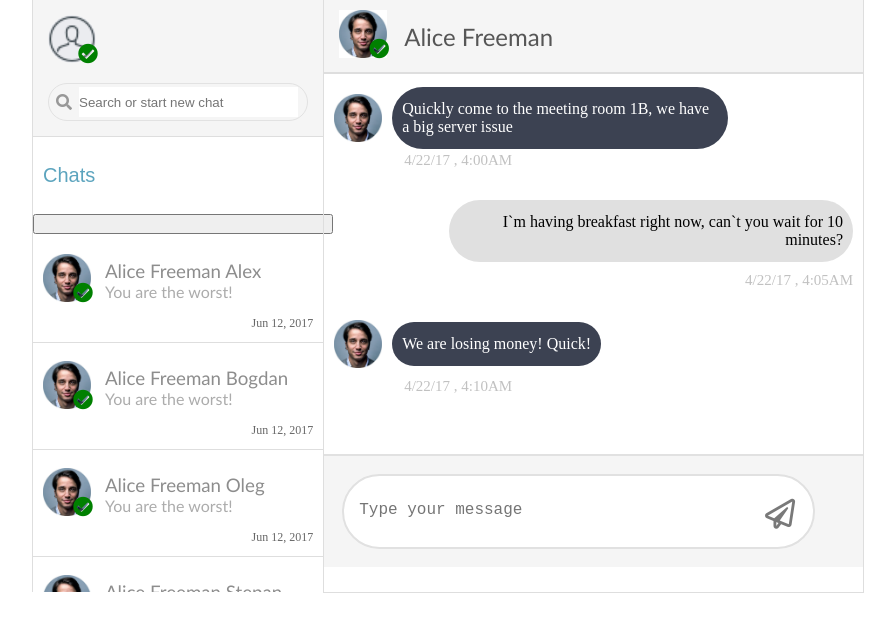
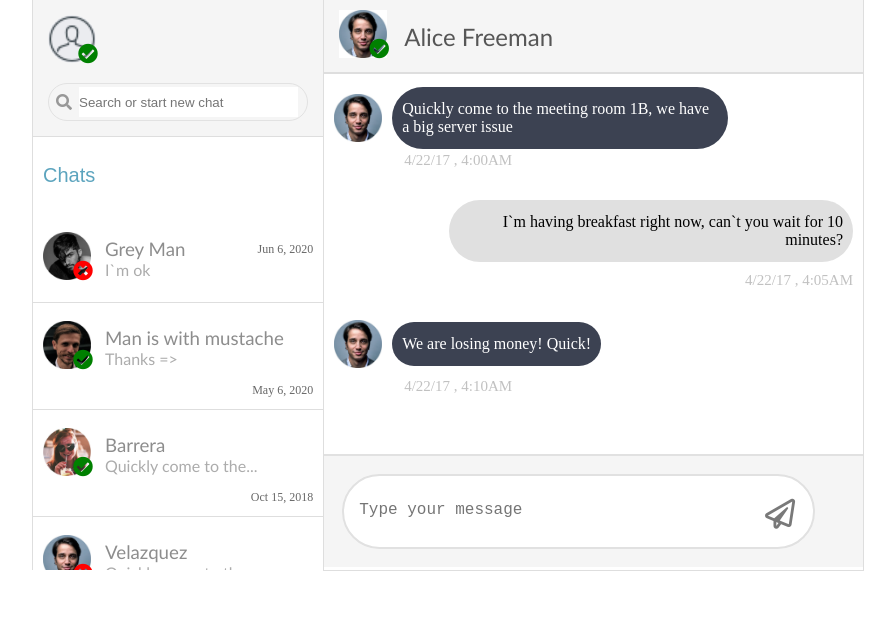
Before and after one commit to PavloZaluskyy/ChatReenbitTest, an Angular app: page / in a window 1280 px wide. Shown: the top 632 px of the page, without its empty margins (192-1087 px from the left). Built offline with nearby package versions, Linux system fonts and the light colour scheme.

Commit message:
create methods: sortForData and selectContact

```diff
--- a/angular.json
+++ b/angular.json
@@ -119,6 +119,10 @@
           }
         }
       }
-    }},
-  "defaultProject": "chat"
+    }
+  },
+  "defaultProject": "chat",
+  "cli": {
+    "analytics": false
+  }
 }
--- a/src/app/app.module.ts
+++ b/src/app/app.module.ts
@@ -10,6 +10,7 @@ import { MainChatComponent } from './component/main-chat/main-chat.component';
 import { SearchPanelComponent } from './component/list-contacts/search-panel/search-panel.component';
 import { MainTopComponent } from './component/main-chat/main-top/main-top.component';
 import { MainBottomComponent } from './component/main-chat/main-bottom/main-bottom.component';
+import { TruncateTextPipe } from './truncate-text.pipe';
 
 @NgModule({
   declarations: [
@@ -18,7 +19,8 @@ import { MainBottomComponent } from './component/main-chat/main-bottom/main-bott
     MainChatComponent,
     SearchPanelComponent,
     MainTopComponent,
-    MainBottomComponent
+    MainBottomComponent,
+    TruncateTextPipe
   ],
   imports: [
     BrowserModule,
--- a/src/app/component/list-contacts/list-contacts.component.css
+++ b/src/app/component/list-contacts/list-contacts.component.css
@@ -16,6 +16,7 @@ h2{
 }
 .listContacts .person{
     height: auto;
+    cursor: pointer;
     display: flex;
     flex-wrap: wrap;
     justify-content: flex-start;
@@ -35,10 +36,11 @@ h2{
     font-size: 20px;
     position: relative;
     font-weight: 600;
-    color: green;
     margin-left: -18px;
     top: -2px;
 }
+.online{color: green;}
+.offline{color: red;}
 .listContacts .person .info{
     width: auto;
     margin: 0 12px;
@@ -65,3 +67,7 @@ h2{
     font-size: 12px;
     top: 7px;
 }
+.active, .active .info h3, .active .info .message, .active .date span{
+    background: #3C4252;
+    color: #fff!important;
+}
--- a/src/app/component/list-contacts/list-contacts.component.html
+++ b/src/app/component/list-contacts/list-contacts.component.html
@@ -2,60 +2,21 @@
   <app-search-panel></app-search-panel>
   <div class="contacts">
     <h2>Chats</h2>
-    <button style="width: 300px; height: 20px;" (click)="fun(contacts)"></button>
     <div class="listContacts">
 
-
-      <div class="person" *ngFor="let item of contacts">
+      <div class="person" (click)="selectContact(item, $event)" *ngFor="let item of contacts">
         <div class="avatar">
-          <img src="assets/img/avatar1.png" alt="avatar">
-          <i class="far fa-check-circle status"></i>
+          <img src="assets/{{item.avatar}}" alt="avatar">
+          <i *ngIf="item.status == 'online'" class="far fa-check-circle status online"></i>
+          <i *ngIf="item.status == 'offline'" class="fas fa-times-circle status offline"></i>
         </div>
         <div class="info">
-          <h3>Alice Freeman {{item.name}}</h3>
-          <span class="message">You are the worst!</span>
+          <h3>{{item.name}}</h3>
+          <span class="message">{{item.messagesHistory[item.messagesHistory.length-1].message | truncateText:28}}</span>
         </div>
-        <div class="date"><span>Jun 12, 2017</span></div>
+        <div class="date"><span>{{item.messagesHistory[item.messagesHistory.length-1].date | date:'mediumDate'}}</span>
+        </div>
       </div>
-
-      <div class="person">
-        <div class="avatar">
-          <img src="assets/img/avatar1.png" alt="avatar">
-          <i class="far fa-check-circle status"></i>
-        </div>
-        <div class="info">
-          <h3>Alice Freeman</h3>
-          <span class="message">You are the worst!</span>
-        </div>
-        <div class="date"><span>Jun 12, 2017</span></div>
-      </div>
-
-
-      <div class="person">
-        <div class="avatar">
-          <img src="assets/img/avatar1.png" alt="avatar">
-          <i class="far fa-check-circle status"></i>
-        </div>
-        <div class="info">
-          <h3>Alice Freeman</h3>
-          <span class="message">You are the worst!</span>
-        </div>
-        <div class="date"><span>Jun 12, 2017</span></div>
-      </div>
-
-
-      <div class="person">
-        <div class="avatar">
-          <img src="assets/img/avatar1.png" alt="avatar">
-          <i class="far fa-check-circle status"></i>
-        </div>
-        <div class="info">
-          <h3>Alice Freeman</h3>
-          <span class="message">You are the worst!</span>
-        </div>
-        <div class="date"><span>Jun 12, 2017</span></div>
-      </div>
-
 
     </div>
   </div>
--- a/src/app/component/list-contacts/list-contacts.component.ts
+++ b/src/app/component/list-contacts/list-contacts.component.ts
@@ -10,21 +10,30 @@ import { DataService } from 'src/service/data.service';
 })
 export class ListContactsComponent implements OnInit {
 
-  public contacts:any[];
-  fun(item){
-    console.log(1)
-    console.log(item[0].name);
-  }
+  public contacts: any[];
 
   constructor(private DataService: DataService) {
 
   }
+  selectContact(item, event) {
+    let allActiveClassCss = document.querySelectorAll(".active");
+    event.currentTarget.classList.add('active');
+    if (allActiveClassCss[0] != undefined)
+      allActiveClassCss[0].classList.remove('active');
 
+  }
+  sortForDate(items) {
+    items.sort((a, b) => {
+      let dateA: any = new Date(a.messagesHistory[a.messagesHistory.length - 1].date),
+        dateB: any = new Date(b.messagesHistory[b.messagesHistory.length - 1].date);
+      return dateB - dateA
+    })
+  }
   ngOnInit() {
     this.DataService.getDate()
       .subscribe(data => {
-        console.log(data)
-        this.contacts=(data);
+        this.sortForDate(data);
+        this.contacts = (data);
         return this.contacts;
       });
   }
--- a/src/app/data.ts
+++ b/src/app/data.ts
@@ -3,5 +3,5 @@ export interface Data {
     name: string,
     status: string,
     avatar: string,
-    massagesHistory: any[]
+    messagesHistory: any[]
 }
--- /dev/null
+++ b/src/app/truncate-text.pipe.ts
@@ -0,0 +1,30 @@
+import { Pipe, PipeTransform } from '@angular/core';
+
+@Pipe({
+  name: 'truncateText'
+})
+export class TruncateTextPipe implements PipeTransform {
+
+  transform(value: string, length: number): string {
+    const biggestWord = 50;
+    const elipses = "...";
+
+    if (typeof value === "undefined") return value;
+    if (value.length <= length) return value;
+
+    //.. truncate to about correct lenght
+    let truncatedText = value.slice(0, length + biggestWord);
+
+    //.. now nibble ends till correct length
+    while (truncatedText.length > length - elipses.length) {
+
+      let lastSpace = truncatedText.lastIndexOf(" ");
+      if (lastSpace === -1) break;
+      truncatedText = truncatedText.slice(0, lastSpace).replace(/[!,.?;:]$/, '');
+
+    };
+
+    return truncatedText + elipses;
+
+  }
+}
--- a/src/assets/data.json
+++ b/src/assets/data.json
@@ -1,97 +1,151 @@
 [
 	{
-		"name": "Alex",
+		"id": 1,
+		"name": "Alice Freeman",
 		"status": "online",
-		"avatar": "url-1",
-		"massagesHistory": [{
-			"text": "Hello",
-			"whoSent": "his",
-			"date": "04/07/17",
-			"time": "4:00"
+		"avatar": "img/avatar3.png",
+		"messagesHistory": [{
+			"message": "Quickly come to the meeting room 1B, we have a big server issue",
+			"sender": "his",
+			"date": "4/22/17",
+			"time": "2:00AM"
 			},
 			{
-			"text": "Hi",
-			"whoSent": "my",
-			"date": "04/07/17",
-			"time": "4:10"
+          	"message": "I`m having breakfast right now, can`t you wait for 10 minutes?",
+			"sender": "me",
+          	"date": "4/22/17",
+          	"time": "5:05AM"
 			},
 			{
-			"text": "Where are you?",
-			"whoSent": "his",
-			"date": "04/07/17",
-			"time": "4:15"
+          	"message": "You are the worst!",
+			"sender": "his",
+			"date": "6/12/17",
+          	"time": "6:10AM"
 			}
 		]
 	},
 	{
-		"name": "Bogdan",
-		"status": "offline",
-		"avatar": "url-2",
-		"massagesHistory": [{
-			"text": "Hi",
-			"whoSent": "his",
-			"date": "05/08/17",
-			"time": "4:00"
+		"id": 2,
+		"name": "Josefina",
+		"status": "online",
+		"avatar": "img/avatar2.png",
+		"messagesHistory": [{
+          	"message": "Quickly come to the meeting room 1B, we have a big server issue",
+			"sender": "his",
+			"date": "4/22/17",
+			"time": "4:00AM"
 			},
 			{
-			"text": "Hi",
-			"whoSent": "my",
-			"date": "05/08/17",
-			"time": "4:10"
+          	"message": "I`m having breakfast right now, can`t you wait for 10 minutes?",
+			"sender": "me",
+			"date": "4/22/17",
+          	"time": "4:05AM"
 			},
 			{
-			"text": "You late",
-			"whoSent": "his",
-			"date": "05/08/17",
-			"time": "4:15"
+			"message": "We are losing money! Quick!",
+			"sender": "his",
+			"date": "4/22/17",
+          	"time": "4:10AM"
 			}
 		]
 	},
 	{
-		"name": "Oleg",
-		"status": "online",
-		"avatar": "url-3",
-		"massagesHistory": [{
-			"text": "FUCKK",
-			"whoSent": "my",
+		"id": 3,
+		"name": "Velazquez",
+		"status": "offline",
+		"avatar": "img/avatar1.png",
+		"messagesHistory": [{
+			"message": "Quickly!",
+			"sender": "his",
 			"date": "10/10/18",
 			"time": "16:00"
 			},
 			{
-			"text": "It`s Ok?",
-			"whoSent": "his",
+			"message": "I`m having breakfast right now, can`t you wait for 10 minutes?",
+			"sender": "me",
 			"date": "10/10/18",
 			"time": "16:10"
 			},
 			{
-			"text": "Yea, I`m funny",
-			"whoSent": "my",
+          	"message": "Quickly come to the meeting room 1B, we have a big server issue",
+			"sender": "his",
 			"date": "10/10/18",
 			"time": "16:15"
 			}
 		]
 	},
 	{
-		"name": "Stepan",
+		"id": 4,
+		"name": "Barrera",
 		"status": "online",
-		"avatar": "url-4",
-		"massagesHistory": [{
-			"text": "1",
-			"whoSent": "my",
-			"date": "10/10/18",
+		"avatar": "img/avatar7.png",
+		"messagesHistory": [{
+          	"message": "Quickly!",
+			"sender": "his",
+			"date": "10/15/18",
 			"time": "16:00"
 			},
 			{
-			"text": "2",
-			"whoSent": "his",
-			"date": "10/10/18",
+          	"message": "I`m having breakfast right now, can`t you wait for 10 minutes?",
+			"sender": "me",
+			"date": "10/15/18",
 			"time": "16:10"
 			},
 			{
-			"text": "3",
-			"whoSent": "my",
-			"date": "10/10/18",
+          	"message": "Quickly come to the meeting room 1B, we have a big server issue",
+			"sender": "his",
+			"date": "10/15/18",
 			"time": "16:15"
+			}
+		]
+	},
+	{
+		"id": 5,
+		"name": "Man is with mustache",
+		"status": "online",
+		"avatar": "img/avatar4.png",
+		"messagesHistory": [{
+          	"message": "Hi, your mustache is beautiful",
+			"sender": "me",
+			"date": "05/06/20",
+			"time": "16:00"
+			},
+			{
+          	"message": "Thanks =>",
+			"sender": "his",
+			"date": "05/06/20",
+			"time": "16:00"
+			}
+		]
+	},
+	{
+		"id": 6,
+		"name": "Grey Man",
+		"status": "offline",
+		"avatar": "img/avatar6.png",
+		"messagesHistory": [{
+          	"message": "Hi!",
+			"sender": "his",
+			"date": "06/06/20",
+			"time": "13:28"
+			},
+			{
+          	"message": "Hello! How are you?",
+			"sender": "me",
+			"date": "06/06/20",
+			"time": "14:50"
+			},
+			{
+          	"message": "I`m great, thank, and are you?",
+			"sender": "his",
+			"date": "06/06/20",
+			"time": "14:51"
+			},
+			{
+          	"message": "I`m ok",
+			"sender": "me",
+			"date": "06/06/20",
+			"time": "15:08"
 			}
 		]
 	}
```
Also changed, not shown: 1 other file (tests, documents, lock files or other folders).
